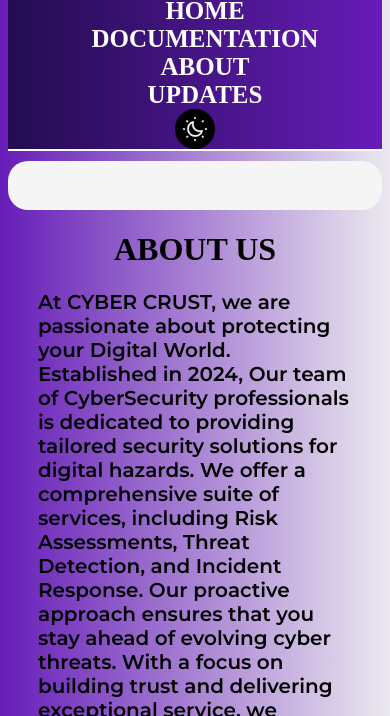
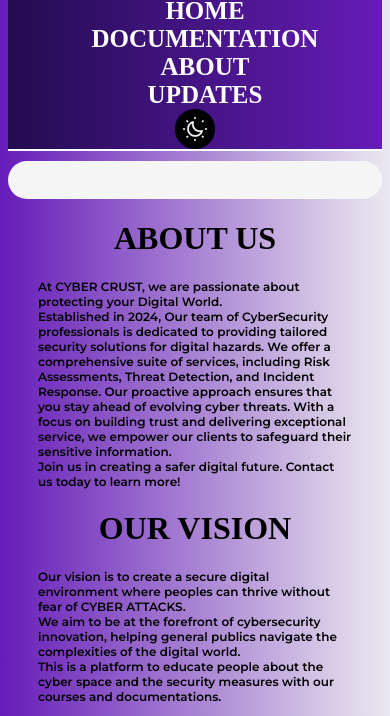
Before and after one commit to Siba-Ka-Playground/Cyber_Crust, a plain HTML site: page About.html in a window 390 px wide. Shown: the part 101-817 px from the top of the page. Drawn offline with Linux system fonts and the light colour scheme.

Commit message:
Update About.css

```diff
--- a/About.css
+++ b/About.css
@@ -118,9 +118,17 @@
   #icon {
     margin-left: 0px;
   }
+  .marquee {
+    font-size: 20px;
+    font-weight: bold;
+    margin-top: 10px;
+    padding: 5px;
+    background-color: whitesmoke;
+    border-radius: 20px;
+  }
   #about_us,
   #vision {
-    font-size: 20px;
+    font-size: 12px;
     font-family: "Montserrat", sans-serif;
     font-weight: 550;
     text-align: left;
```
